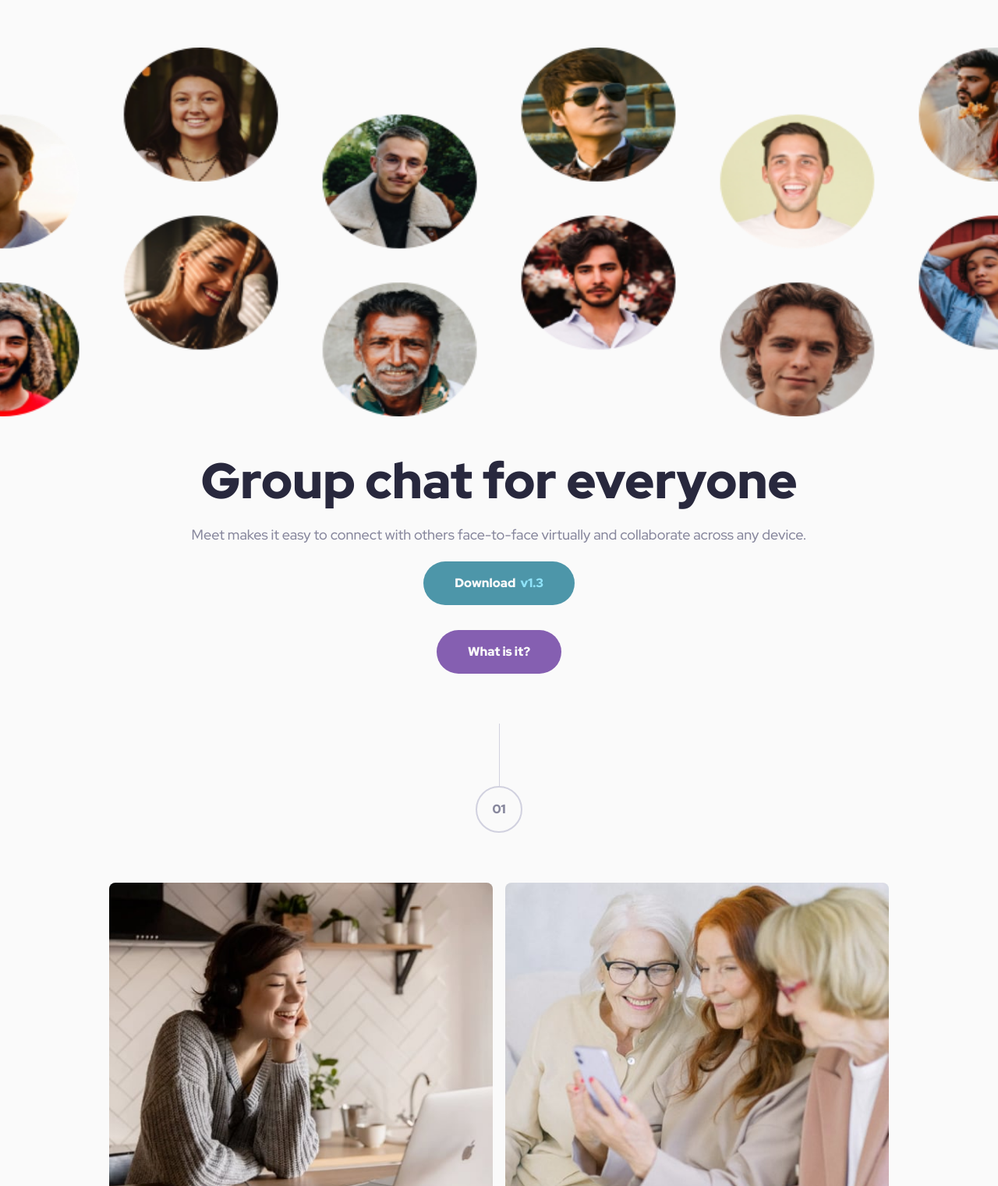
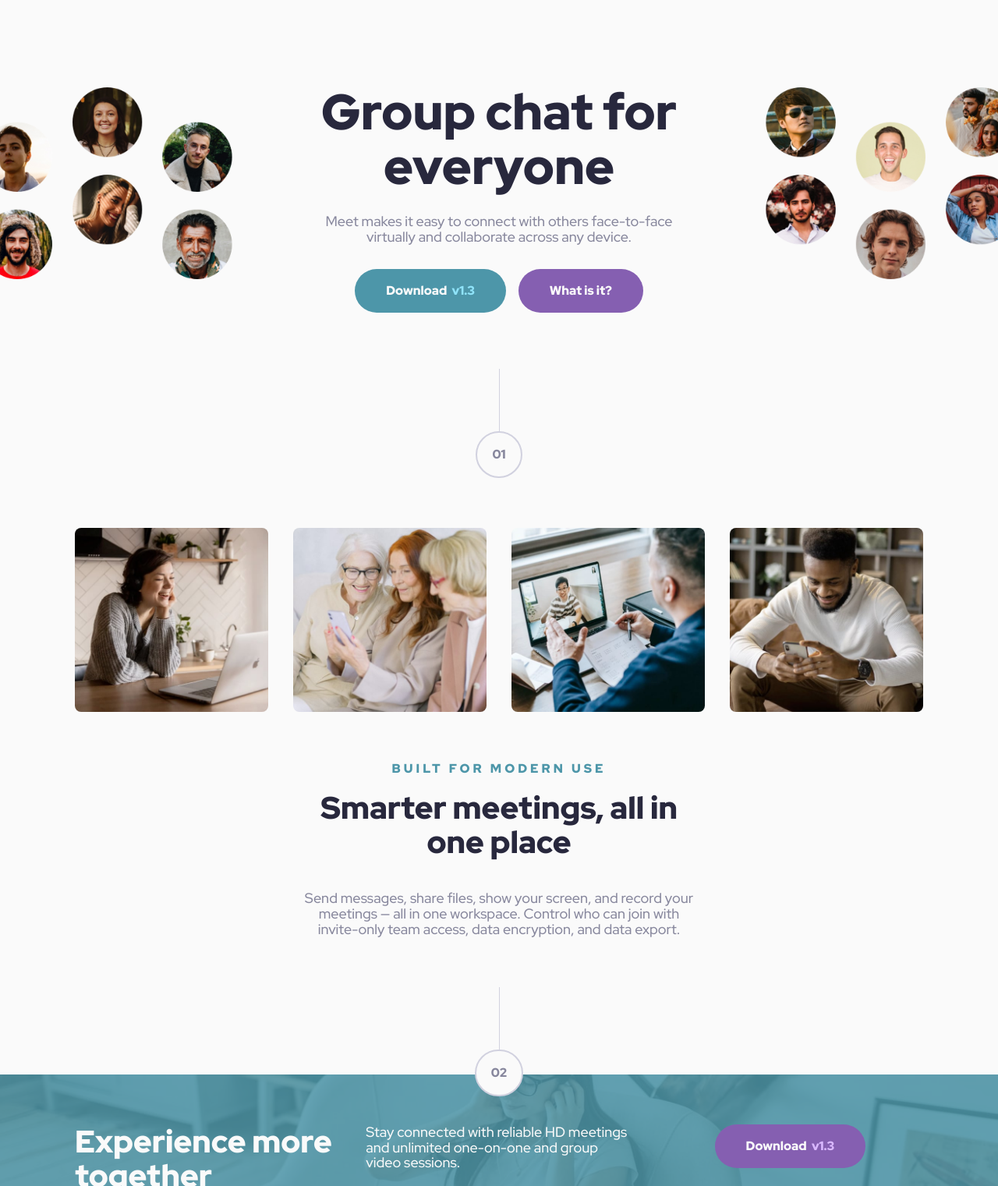
Before and after one commit to Darionas/meet-landing-page, a plain HTML site: page index.html in a window 1280 px wide. Shown: the part 79-1600 px from the top of the page at 78% size. Drawn offline with Linux system fonts and the light colour scheme.

Commit message:
created tablet, desktop layouts / made buttons interactive

```diff
--- a/index.html
+++ b/index.html
@@ -31,8 +31,8 @@
                 <h1 class="text-preset-1">Group chat for everyone</h1>
                 <p class="hero__para text-preset-4">Meet makes it easy to connect with others face-to-face virtually and collaborate across any device.</p>
                 <div class="hero__product">
-                    <button class="btn__blue text-preset-5">Download<span class="version__blue">&nbsp;&nbsp;v1.3</span></button>
-                    <a class="btn__purple btn__purple--link text-preset-5" href="#">What is it?</a>
+                    <button class="btn btn__blue text-preset-5" type="button">Download<span class="version__blue">&nbsp;&nbsp;v1.3</span></button>
+                    <a class="btn__purple btn__purple--link text-preset-5" href="https://www.frontendmentor.io/">What is it?</a>
                 </div>
             </div>
         </section>
@@ -55,6 +55,13 @@
                 </p>
             </div>
         </section>
+
+         <!-- The Loading Modal -->
+        <div class="modal">
+            <div class="modal-content">
+                <p>Loading <span class="loader" >.</span><span class="loader" >.</span><span class="loader">.</span></p>
+            </div>
+        </div>
     </main>
     <footer class="footer">
         <!-- The Banner Section -->
@@ -63,11 +70,15 @@
             <div class="number__sign">02</div>
         </div>
         <div class="footer__banner">
-            <img class="footer__banner-image" src="./assets/mobile/image-footer.jpg" alt="Footer image">
+            <picture class="footer__banner-image" >
+                <source media="(min-width: 62rem)" srcset="./assets/desktop/image-footer.jpg">
+                <source media="(min-width: 48rem)" srcset="./assets/tablet/image-footer.jpg">
+                <img src="./assets/mobile/image-footer.jpg" alt="">
+            </picture>
             <div class="footer__banner-content">
                 <h2 class="text-preset-2">Experience more together</h2>
                 <p class="text-preset-4">Stay connected with reliable HD meetings and unlimited one-on-one and group video sessions.</p>
-                <button class="btn__purple text-preset-5">Download<span class="version__purple">&nbsp;&nbsp;v1.3</span></button>
+                <button class="btn btn__purple btn__purple--footer text-preset-5" type="button" >Download<span class="version__purple">&nbsp;&nbsp;v1.3</span></button>
             </div>
         </div>
 
@@ -77,5 +88,7 @@
             Coded by <a href="https://www.frontendmentor.io/profile/Darionas">Darionas</a>.
         </div>
     </footer>
+
+    <script src="./script.js"></script>
 </body>
 </html>
--- /dev/null
+++ b/script.js
@@ -0,0 +1,18 @@
+'use strict';
+
+const buttons = document.querySelectorAll('.btn');
+const loader = document.querySelectorAll('.loader');
+const modal = document.querySelector('.modal');
+
+buttons.forEach((button) => {
+    button.addEventListener('click', () => {
+        modal.style.display = 'flex';
+        loader.forEach((dot) => {
+            dot.classList.add('loading');
+        });
+
+        setTimeout(() => {
+            modal.style.display = 'none';
+        }, 5000);
+    });
+});
--- a/styles.css
+++ b/styles.css
@@ -26,21 +26,23 @@
 
 /* TYPOGRAPHY */
 
+html,
 body {
     font-family: "Red Hat Display", sans-serif;
     font-weight: 900;
     background-color: var(--clr-white);
     color: var(--clr-slate-900);
+    overflow-x: hidden;
 }
 
 .text-preset-1 {
-    font-size: clamp(2.5rem, 5vw, 4rem); /* 4rem */
+    font-size: clamp(1.6rem, 2rem + 4vw, 4rem); /* 4rem */
     line-height: 110%;
     letter-spacing: 0px;
 }
 
 .text-preset-2 {
-    font-size: clamp(1.8rem, 5vw, 2.5rem); /* 2.5rem */
+    font-size: clamp(2rem, 5vw, 2.5rem); /* 2.5rem */
     line-height: 110%;
     letter-spacing: 0px;
 }
@@ -54,7 +56,7 @@ body {
 }
 
 .text-preset-4 {
-    font-size: clamp(1rem, 2.5vw, 1.125rem); /* 1.125rem */
+    font-size: clamp(1rem, .5rem + 2.4vw, 1.125rem); /* 1.125rem */
     line-height: 110%;
     letter-spacing: 0px;
     font-weight: 500;
@@ -87,8 +89,13 @@ body {
 }
 
 .btn__blue:focus-visible {
-    outline: 2px solid var(--clr-cyan-300);
+    outline: 2px solid var(--clr-cyan-600);
     outline-offset: 2px;
+}
+
+.btn__blue:hover .version__blue,
+.btn__blue:focus-visible .version__blue {
+    color: var(--clr-white);
 }
 
 
@@ -111,8 +118,13 @@ body {
 }
 
 .btn__purple:focus-visible {
-    outline: 2px solid var(--clr-purple-300);
+    outline: 2px solid var(--clr-purple-600);
     outline-offset: 2px;
+}
+
+.btn__purple:hover .version__purple,
+.btn__purple:focus-visible .version__purple {
+    color: var(--clr-white);
 }
 
 /* SECTION MARKER */
@@ -140,7 +152,6 @@ body {
 
 
 /* MOBILE LAYOUT */
-
 header {
     padding: 3em 5em 0 5em;
 }
@@ -178,7 +189,9 @@ header {
 .main-content {
     display: grid;
     width: 85%;
-    max-width: 1000px;
+    max-width: 500px;
+    min-width: 0;
+    justify-self: center;
     margin: 0 auto;
     padding-block-start: 4em;
 }
@@ -189,12 +202,16 @@ header {
 
 .hero-content {
     display: grid;
+    grid-template-columns: minmax(0, 1fr);
     text-align: center;
+    justify-self: center;
+    align-content: center;
     gap: 1.5em;
     padding-block-start: 3em;
 }
 
 .hero__para {
+    min-width: 0;
     color: var(--clr-slate-600);
 }
 
@@ -202,7 +219,9 @@ header {
     display: flex;
     flex-direction: column;
     align-items: center;
+    min-width: 0;
     gap: 1em;
+    padding-block: .5em;
 }
 
 .meetings {
@@ -214,7 +233,10 @@ header {
 .image__container {
     display: grid;
     grid-template-columns: repeat(2, 1fr);
+    width: 65vw;
+    margin-inline: auto;
     gap: 1em;
+    margin: 0 auto;
 }
 
 .image__item {
@@ -223,6 +245,8 @@ header {
 
 .meetings__description {
     text-align: center;
+    max-width: 500px;
+    margin: 0 auto;
 }
 
 .meetings__title {
@@ -231,34 +255,39 @@ header {
 
 .meetings__features {
     color: var(--clr-slate-600);
+    text-align: center;
 }
 
 .footer {
     position: relative;
     width: 85%;
-    max-width: 1000px;
     margin: 0 auto;
     text-align: center;
 }
 
 .footer__banner {
     position: relative;
-    width: 100vw;
-    margin-left: calc(50% - 50vw);
+    width: 100dvw;
+    margin-left: calc(50% - 50dvw);
     background-color: var(--clr-cyan-600);
     overflow: hidden;
     bottom: 28px;
 }
 
 .footer__banner-image {
-  display: block;
+  position: absolute;
+  inset: 0;
   width: 100%;
   height: 100%;
-  object-fit: cover;
-  opacity: 0.1;
-  position: absolute;
-  inset: 0;
+  opacity: 0.15;
 }
+
+.footer__banner-image img {
+    width: 100%;
+    height: 100%;
+    object-fit: cover;
+}
+
 
 .footer__banner-content {
     position: relative;
@@ -267,7 +296,7 @@ header {
     justify-items: center;
     gap: 1.5em;
     width: 85%;
-    max-width: 1000px;
+    max-width: 500px;
     margin: 0 auto;
     padding-block: 4em;
     color: var(--clr-white);
@@ -277,3 +306,146 @@ header {
     z-index: 10;
     position: relative;
 }
+
+/* Tablet LAYOUT */
+@media (min-width: 48rem) {
+
+    .hero__product {
+        flex-direction: row;
+        justify-content: center;
+    }
+
+    .btn__purple--link {
+        margin-block-start: 0em;
+    }
+
+    .image__container {
+        width: 85vw;
+        margin-left: calc(50% - 42.5vw);
+        grid-template-columns: repeat(4, 1fr);
+    }
+}
+
+/* DESKTOP LAYOUT */
+@media (min-width: 62rem) {
+
+    .main-content {
+        max-width: 100vw;
+    }
+
+    .img-hero-mobile {
+        display: none;
+    }
+
+    .hero {
+        display: grid;
+        grid-template-columns: 25% 50% 25%;
+        width: 100dvw;
+        margin-left: calc(50% - 50dvw);
+        overflow: hidden;
+    }
+
+    .img-hero-desktop-left {
+        display: grid;
+        align-items: center;
+        overflow: hidden;
+    }
+
+    .img-hero-desktop-right {
+        display: grid;
+        align-items: center;
+        justify-items: end;
+        overflow: hidden;
+    }
+
+    .img-hero-desktop-left img,
+    .img-hero-desktop-right img {
+        width: 100%;
+    }
+
+    .img-hero-desktop-left img {
+        transform: translateX(-7%);
+    }
+
+    .img-hero-desktop-right img {
+        transform: translateX(7%);
+    }
+
+    .img-hero-desktop-left {
+        grid-column: 1 / 2;
+        grid-row: 1 / 2;
+    }
+
+     .hero-content {
+        max-width: 500px;
+        grid-column: 2 / 3;
+        grid-row: 1 / 2;
+    }
+
+    .img-hero-desktop-right {
+        grid-column: 3 / 4;
+        grid-row: 1 / 2;
+    }
+
+    .image__container {
+        gap: 2em;
+        justify-items: center;
+        margin: 0 auto;
+    }
+
+    .footer {
+        text-align: start;
+    }
+
+    .footer__banner-content {
+        grid-template-columns: repeat(3, 1fr);
+        gap: 2em;
+        align-items: start;
+        margin-inline: auto;
+        max-width: 1300px;
+    }
+
+}
+
+/* LOADING MODAL */
+.modal {
+    display: none;
+    position: fixed;
+    top: 0;
+    left: 0;
+    width: 100vw;
+    height: 100vh;
+    background-color: rgba(0, 0, 0, 0.3);
+    justify-content: center;
+    align-items: center;
+    z-index: 20;
+}
+
+.modal-content {
+    background-color: white;
+    padding: 1em 2em;
+    border-radius: 30px;
+    max-width: 10rem;
+    width: 100%;
+}
+
+.loading {
+    animation: blink ease-in-out 1.2s infinite;
+}
+
+.loading:nth-child(1) {
+    animation-delay: 0s;
+}
+
+.loading:nth-child(2) {
+    animation-delay: 0.2s;
+}
+
+.loading:nth-child(3) {
+    animation-delay: 0.4s;
+}
+
+@keyframes blink {
+    0%, 100% { opacity: 1; }
+    50% { opacity: 0; }
+}
```
Also changed, not shown: assets/meeting_app.jpg (added), 1 other file.
